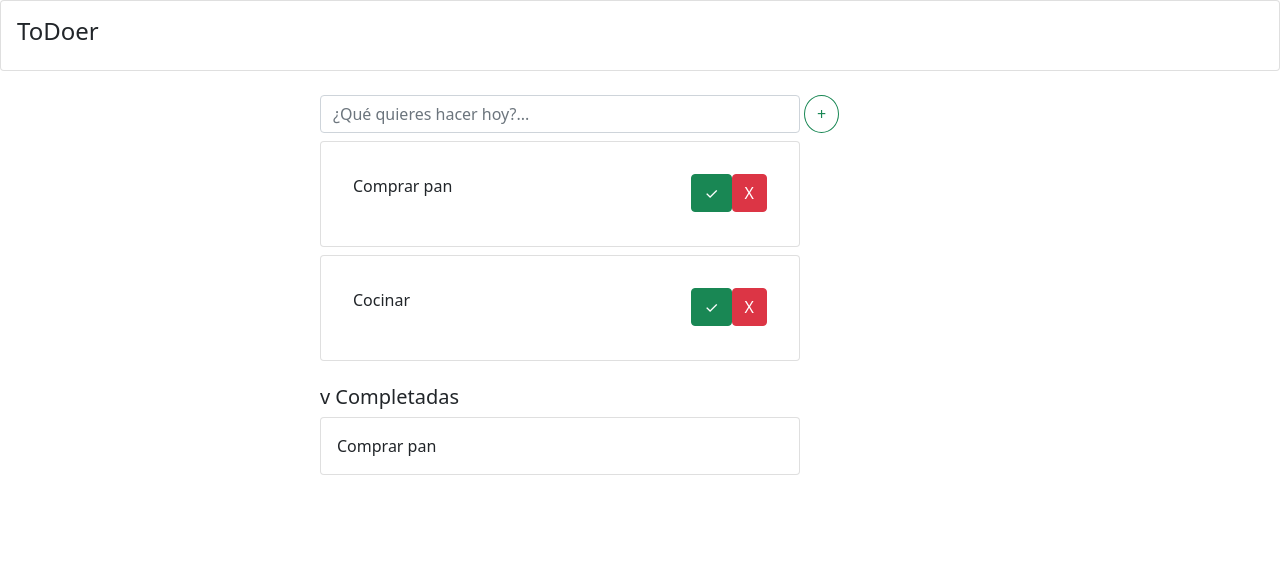
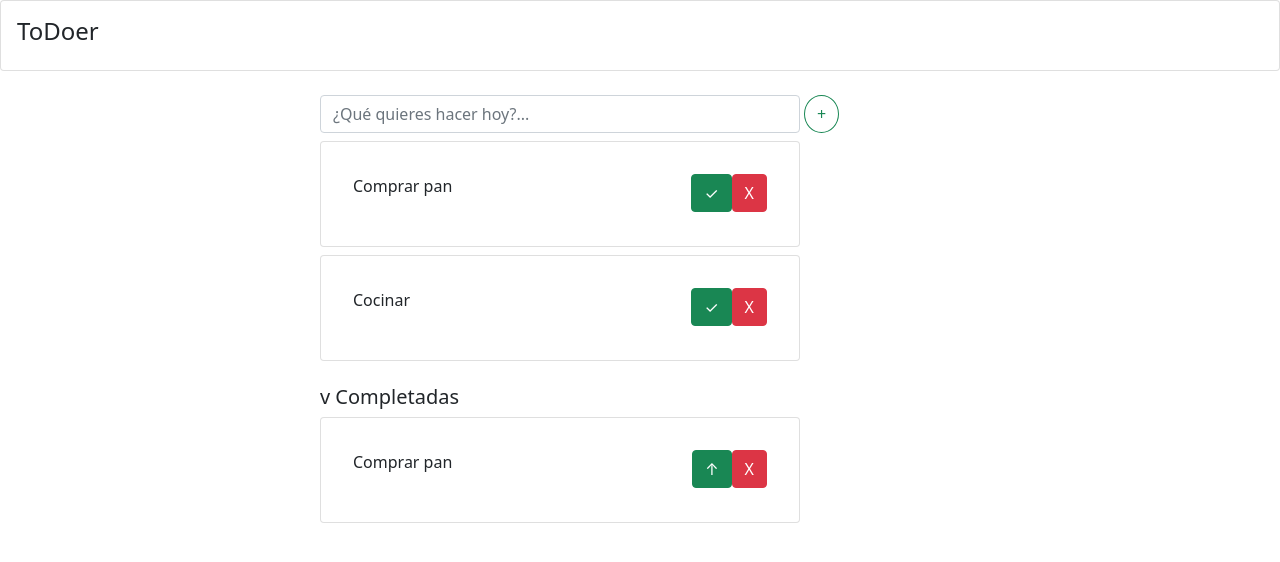
Before and after one commit to Spawnbig/Tarea-7, a Vue app: page / in a window 1280 px wide. Shown: the top 562 px of the page. Built offline with nearby package versions, Linux system fonts and the light colour scheme.

Commit message:
Funcionalidad para agregar completados, no completados

```diff
--- a/src/App.vue
+++ b/src/App.vue
@@ -11,9 +11,9 @@
         <b-card-text>
           {{t.tarea}}
         </b-card-text>
-        <div class="text-right">
-          <b-button variant="success">✓</b-button>
-          <b-button variant="danger">X</b-button>
+        <div class="text-right buttons">
+          <b-button variant="success" @click="changeACompletada(t.id)">✓</b-button>
+          <b-button variant="danger" @click="eliminar(t.id)">X</b-button>
         </div>
       </b-card-body>
     </b-card>
@@ -21,9 +21,15 @@
 <div class=".container-md mt-4 mx-auto w-50 container-completadas">
   <h5>v Completadas</h5>
   <b-card v-for="t in completados" v-bind:key="t.id" class="w-75 mt-2">
-      <b-card-text>
+    <b-card-body class="flex">
+      <b-card-text class="flex">
         {{t.tarea}}
       </b-card-text>
+      <div class="text-right buttons">
+        <b-button variant="success" @click="changeACompletada(t.id)">↑</b-button>
+        <b-button variant="danger" @click="eliminar(t.id)">X</b-button>
+      </div>
+      </b-card-body>
   </b-card>
 </div>
 
@@ -31,6 +37,7 @@
 
 <script>
 import { useToDoStore } from './stores/ToDo'
+
 
 
 export default {
@@ -43,26 +50,29 @@ export default {
     }
   },
   mounted(){
-    this.obtenerNoCompletados()
-    this.obtenerCompletados()
+    this.noCompletados = this.todos.noCompletados
+    this.completados = this.todos.completados
   },
   methods: {
     addTodo(){
       if(this.tarea != null || this.tarea != ''){
-        this.todos.addTodo(this.tarea)
-        this.tarea = null
-        this.noCompletados = this.obtenerNoCompletados;
+        this.todos.addTodo(this.tarea);
+        this.tarea = null;
+        this.noCompletados = this.todos.noCompletados;
+        this.completados = this.todos.completados;
       }
 
     },
     showInfo(a){
       console.log(a)
     },
-    obtenerNoCompletados(){
+    changeACompletada(value){
+      this.todos.changeCompletada(value)
       this.noCompletados = this.todos.noCompletados;
+      this.completados = this.todos.completados;
     },
-    obtenerCompletados(){
-      this.completados = this.todos.completados;
+    eliminar(value){
+      console.log(value)
     }
   }
 }
@@ -71,6 +81,7 @@ export default {
 <style>
 .container-no-completadas{
   max-height: 500px;
+  overflow-y: auto;
 }
 
 
--- a/src/stores/ToDo.js
+++ b/src/stores/ToDo.js
@@ -5,29 +5,40 @@ export const useToDoStore = defineStore('todo',{
     state: () => {
         return{
             tareas: [
-                { id:1, tarea:'Comprar pan',completada:false},
-                { id:2, tarea:'Cocinar',completada:false},
-                { id:3, tarea:'Comprar pan',completada: true}
+                { id:1, tarea:'Comprar pan',completada:false, eliminada:false},
+                { id:2, tarea:'Cocinar',completada:false, eliminada: false},
+                { id:3, tarea:'Comprar pan',completada: true, eliminada: false}
             ]
         }
     },
     actions: {
         addTodo(tarea){
-            this.tareas.push(tarea)
+            let idObject = (this.tareas.length + 1)
+            this.tareas.push({
+                id: idObject, tarea: tarea, completada: false
+            })
+            console.log(this.tareas)
+        },
+        changeCompletada(id){
+            if(this.tareas[(id-1)].completada){
+                this.tareas[(id-1)].completada = false
+            }else {
+                this.tareas[(id-1)].completada = true
+            }
         }
     },
     getters:{
         noCompletados(state){
             let noCompletados = [];
             state.tareas.forEach(e => {
-                if(!e.completada) noCompletados.push(e)
+                if(!e.completada && !e.eliminada) noCompletados.push(e)
             })
             return noCompletados;
         },
         completados(state){
             let completados = [];
             state.tareas.forEach(e => {
-                if(e.completada) completados.push(e)
+                if(e.completada && !e.eliminada) completados.push(e)
             })
             return completados;
         }
```
